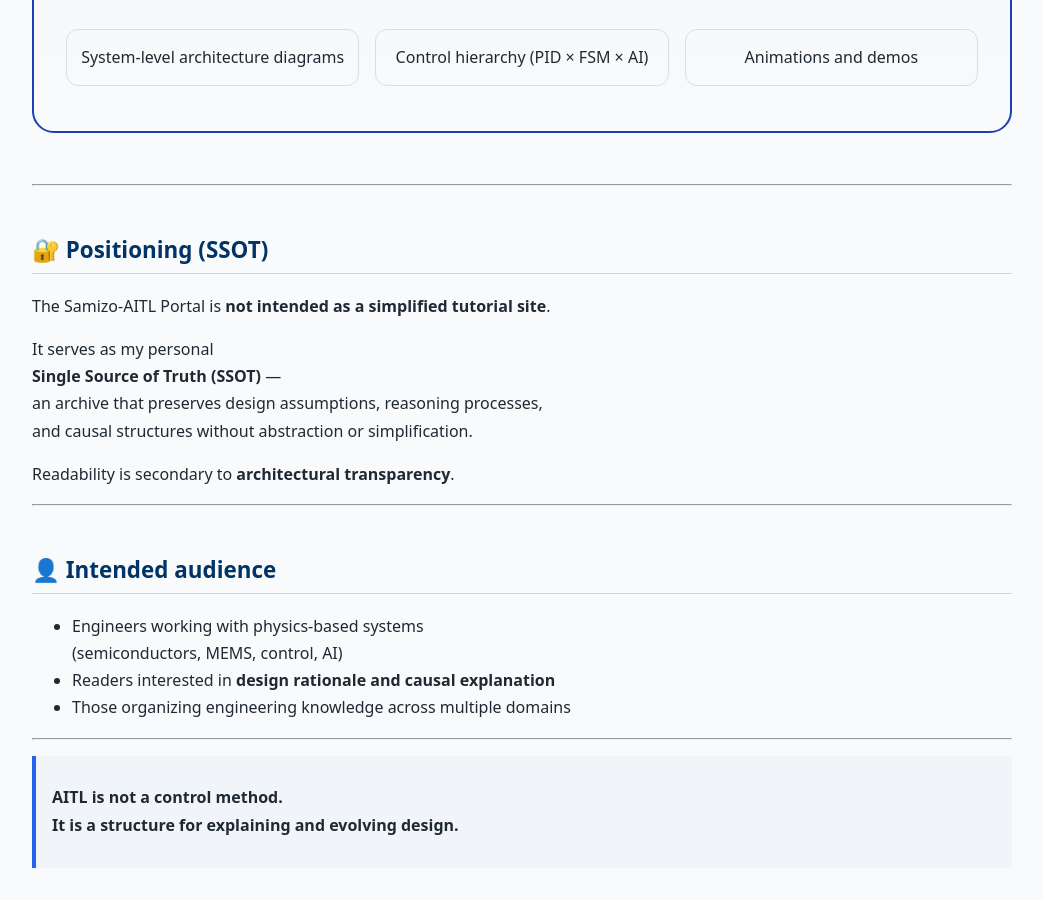
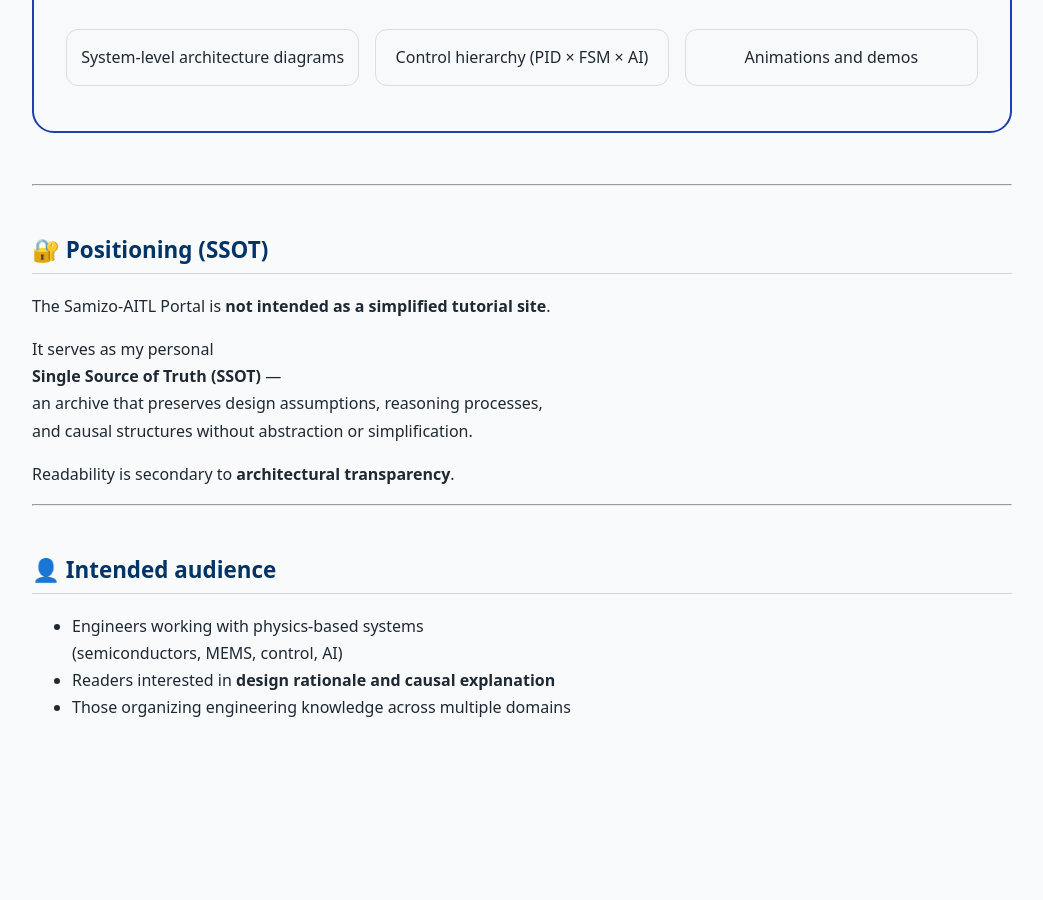
Before and after one commit to Samizo-AITL/Samizo-AITL.github.io, a Jekyll site: the page built from en/index.md, in a window 1280 px wide and 900 px high, scrolled down 2174 px. Shown: the whole window, without its empty margins (118-1161 px from the left). Built offline with Jekyll 4.4.1, drawn with Linux system fonts in a browser that asks for light colours; after the commit the page ends 2928 px from its top, so only the background shows below that.

Commit message:
Update index.md

```diff
--- a/en/index.md
+++ b/en/index.md
@@ -167,8 +167,3 @@ Readability is secondary to **architectural transparency**.
   (semiconductors, MEMS, control, AI)
 - Readers interested in **design rationale and causal explanation**
 - Those organizing engineering knowledge across multiple domains
-
----
-
-> **AITL is not a control method.**
-> **It is a structure for explaining and evolving design.**
```
